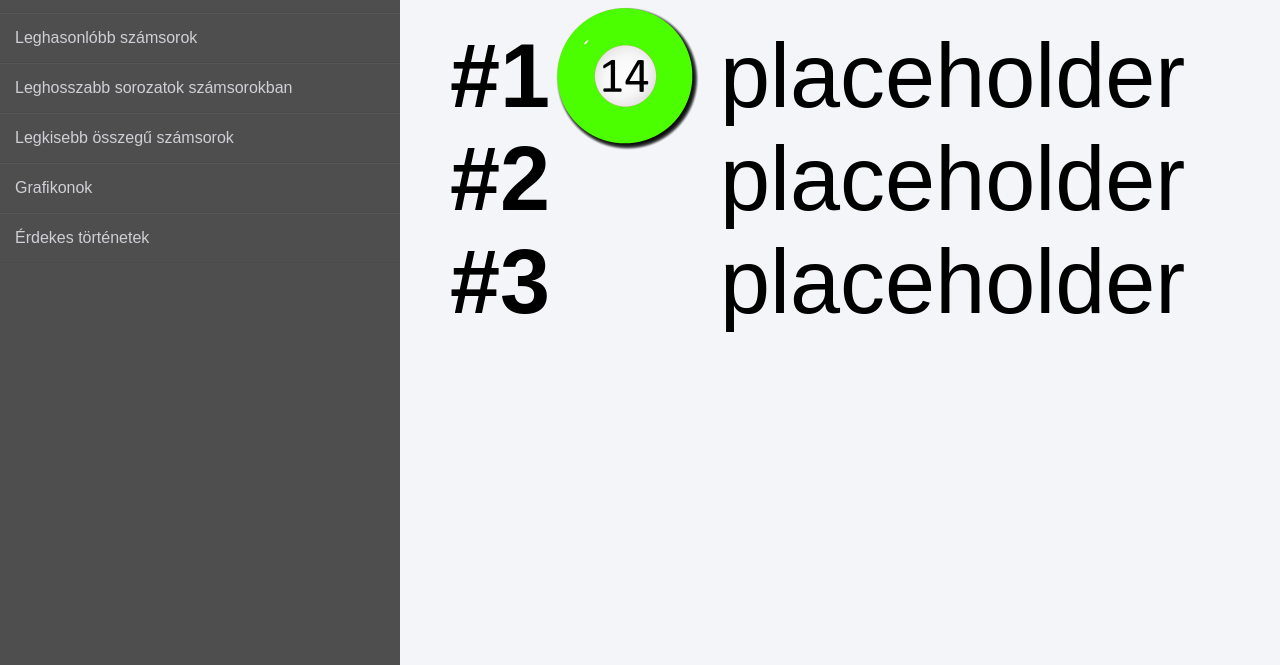
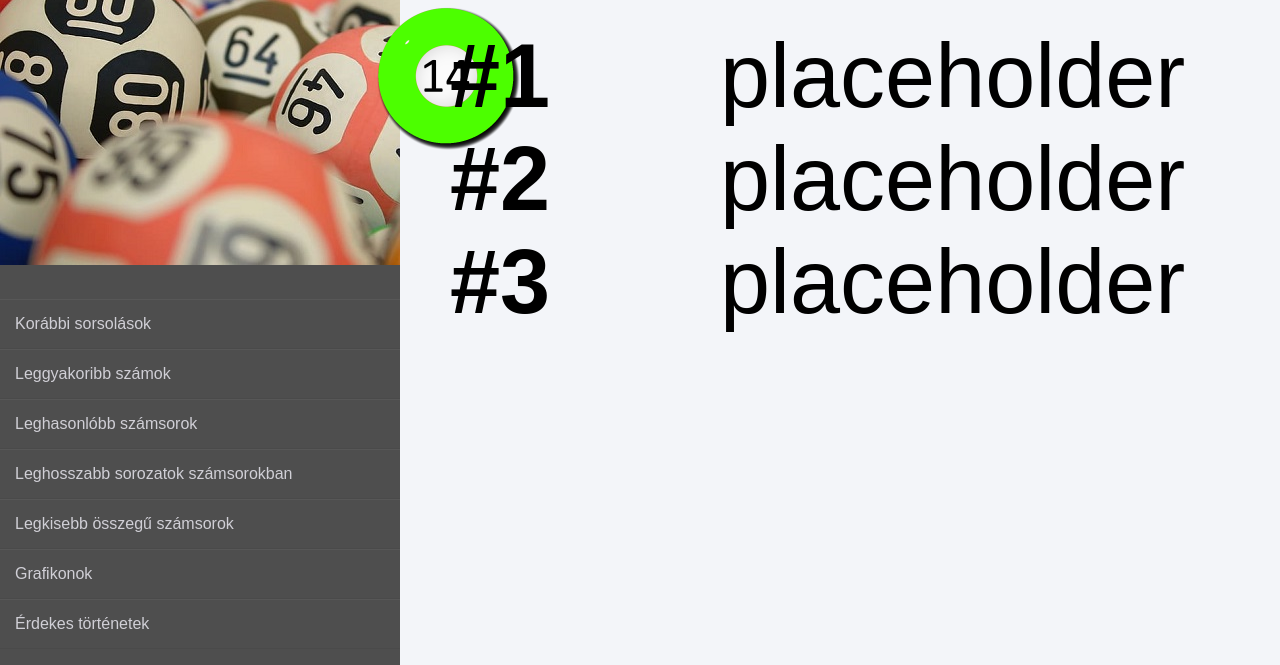
Before and after one commit to Martinanevem/csapatmunka, a plain HTML site: page leggyakoribbsorsolasok.html in a window 1280 px wide. Shown: the part 135-800 px from the top of the page. Drawn offline with Linux system fonts and the light colour scheme.

Commit message:
jpg atirva png-re a tobbi oldalon

```diff
--- a/leggyakoribbsorsolasok.html
+++ b/leggyakoribbsorsolasok.html
@@ -10,7 +10,8 @@
 <body>
     <div class="wrapper">
     <div class="sidebar">
-        <img src="hatter.jpg" width="400" height="400" alt="Lottó kép">
+        <img src="hatter.png" width="400" height="400" alt="Lottó kép">
+        <span class="dot"></span>
         <ul>
             <li><a href="index.html">Korábbi sorsolások</a></li>
             <li><a href="leggyakoribbsorsolasok.html">Leggyakoribb számok</a></li>
--- a/style.css
+++ b/style.css
@@ -169,7 +169,7 @@ ol.custom:first-child {
 .golyoteszt{
   position: fixed;
   top: 17%;
-  left: 43%;
+  left: 29%;
   display: flex;
   justify-content:center;
 }
```
Also changed, not shown: leghosszabbszam.html (+2 -1 lines).
